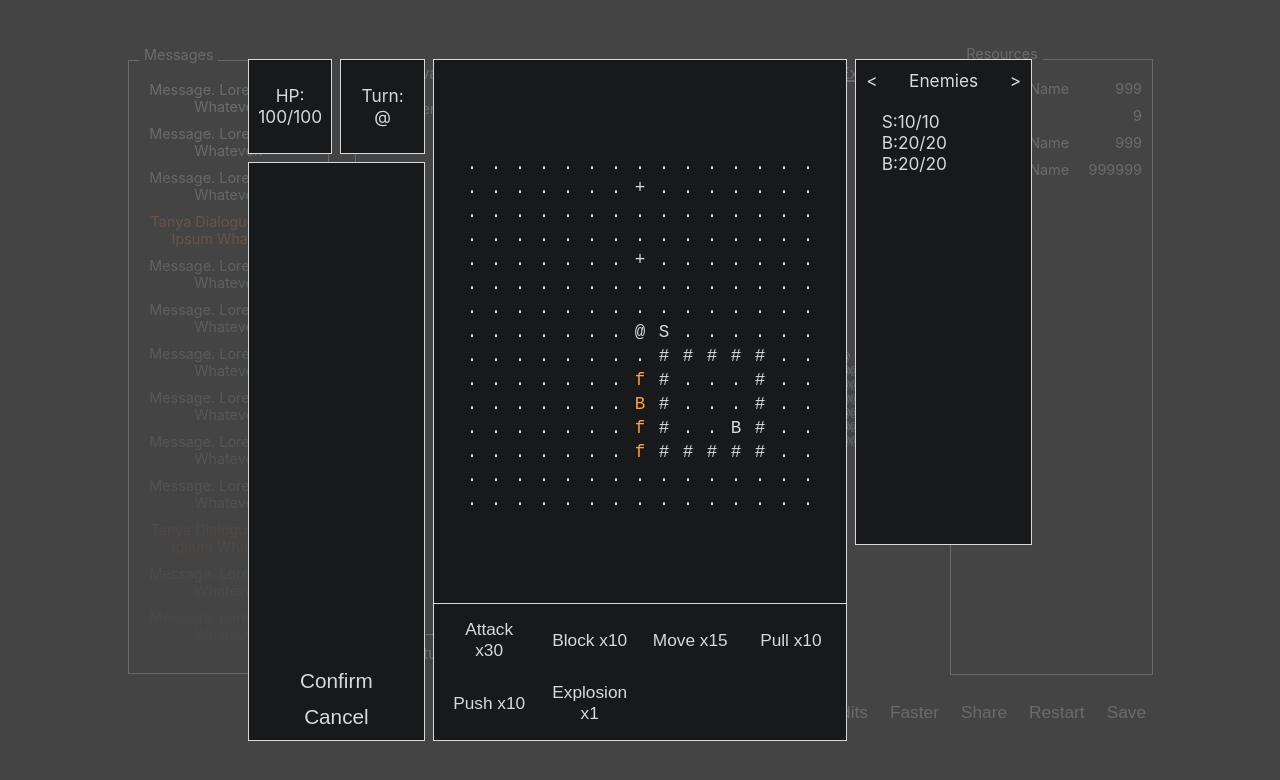
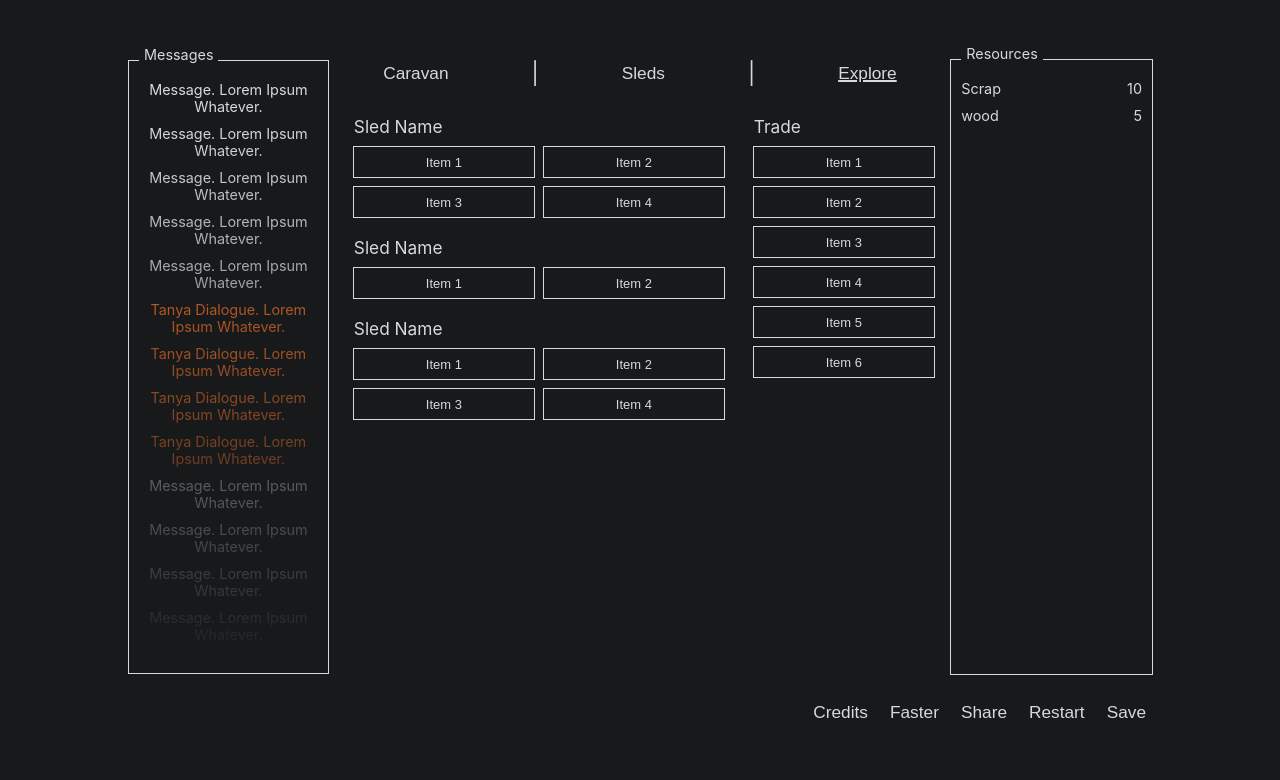
Before and after one commit to EthanPHall/rime-and-rust-ts, a React (Create React App) app: page / in a window 1280 px wide. Shown: the top 780 px of the page. Built offline with nearby package versions, Linux system fonts and the light colour scheme.

Commit message:
Started on caravan section

```diff
--- a/src/App.tsx
+++ b/src/App.tsx
@@ -14,7 +14,7 @@ function App() {
   return (
     <div className="App">
       {/* <EventParent></EventParent> */}
-      <CombatParent></CombatParent>
+      {/* <CombatParent></CombatParent> */}
       <CaravanParent></CaravanParent>
       {/* <MapParent></MapParent> */}
     </div>
--- a/src/components/caravan/CaravanParent/CaravanParent.tsx
+++ b/src/components/caravan/CaravanParent/CaravanParent.tsx
@@ -1,8 +1,8 @@
-import React, { FC } from 'react';
+import React, { FC, useState } from 'react';
 import './CaravanParent.css';
 import CaravanSectionCrafting from '../CaravanSectionCrafting/CaravanSectionCrafting';
 import CaravanSectionNavBar from '../CaravanSectionNavBar/CaravanSectionNavBar';
-import CaravanSectionValuables from '../CaravanSectionValuables/CaravanSectionValuables';
+import CaravanSectionValuables, { ResourceFactory, ResourcePlusQuantityList, ResourcesList } from '../CaravanSectionValuables/CaravanSectionValuables';
 import CaravanSectionOptions from '../CaravanSectionOptions/CaravanSectionOptions';
 import CaravanSectionSleds from '../CaravanSectionSleds/CaravanSectionSleds';
 import CaravanSectionExploration from '../CaravanSectionExploration/CaravanSectionExploration';
@@ -11,17 +11,22 @@ import MessagesParent from '../../messages/MessagesParent/MessagesParent';
 interface CaravanParentProps {}
 
 const CaravanParent: FC<CaravanParentProps> = () => {
+  const [resources, setResources] = useState<ResourcePlusQuantityList>({
+    "scrap": {resource: ResourceFactory.createResource("scrap"), quantity: 10},
+    "wood": {resource: ResourceFactory.createResource("wood"), quantity: 5},
+  });
+
   return (
     <div className='caravan-parent'>
       <div className='grid-parent'>
         <MessagesParent></MessagesParent>
         <div className='nav-rendered-composite'>
           <CaravanSectionNavBar></CaravanSectionNavBar>
-          {/* <CaravanSectionCrafting></CaravanSectionCrafting> */}
+          <CaravanSectionCrafting></CaravanSectionCrafting>
           {/* <CaravanSectionSleds></CaravanSectionSleds> */}
-          <CaravanSectionExploration></CaravanSectionExploration>
+          {/* <CaravanSectionExploration></CaravanSectionExploration> */}
         </div>
-        <CaravanSectionValuables></CaravanSectionValuables>
+        <CaravanSectionValuables resources={resources}></CaravanSectionValuables>
         <CaravanSectionOptions></CaravanSectionOptions>
       </div>
     </div>
--- a/src/components/caravan/CaravanSectionValuables/CaravanSectionValuables.tsx
+++ b/src/components/caravan/CaravanSectionValuables/CaravanSectionValuables.tsx
@@ -1,31 +1,63 @@
 import React, { FC } from 'react';
 import './CaravanSectionValuables.css';
 import SectionLabel from '../../misc/SectionLabel/SectionLabel';
+import resourcesDefinition from '../../../data/caravan/resources.json';
 
-interface CaravanSectionValuablesProps {}
+type Resource = {
+  name:string;
+  craftingRecipe:Recipe[];
+}
 
-const CaravanSectionValuables: FC<CaravanSectionValuablesProps> = () => (
+type Recipe = {resource: string, quantity: number};
+
+type ResourcePlusQuantity = {
+  resource:Resource;
+  quantity:number;
+}
+
+class ResourceFactory{
+  static createResource(name:string):Resource{
+    const resourcesList:ResourcesList = resourcesDefinition;
+    let newResource:Resource|undefined = resourcesList[name];
+
+    if(newResource === undefined){
+      newResource = {
+        name: name,
+        craftingRecipe: []
+      }
+    }
+
+    return newResource;
+  }
+}
+
+type ResourcesList = {[key:string]:Resource};
+type ResourcePlusQuantityList = {[key:string]:ResourcePlusQuantity};
+
+interface CaravanSectionValuablesProps {
+  resources:ResourcePlusQuantityList;
+}
+
+const CaravanSectionValuables: FC<CaravanSectionValuablesProps> = ({resources}) => (
+
+
   <div className="caravan-section-valuables" data-testid="caravan-section-valuables">
     <SectionLabel sectionName='Resources'></SectionLabel>
     <div className='resources-list'>
-      <div className='resource-entry'>
-        <div className='resource-name'>Resource Name</div>
-        <div className='resource-amount'>999</div>
-      </div>
-      <div className='resource-entry'>
-        <div className='resource-name'>R. Name</div>
-        <div className='resource-amount'>9</div>
-      </div>
-      <div className='resource-entry'>
-        <div className='resource-name'>Resource Name</div>
-        <div className='resource-amount'>999</div>
-      </div>
-      <div className='resource-entry'>
-        <div className='resource-name'>Resource Name</div>
-        <div className='resource-amount'>999999</div>
-      </div>
+      {
+        Object.keys(resources).map((key) => {
+          return (
+            <div className='resource-entry'>
+              <div className='resource-name'>{resources[key].resource.name}</div>
+              <div className='resource-amount'>{resources[key].quantity}</div>
+            </div>
+          );
+        })
+      }
     </div>
   </div>
 );
 
 export default CaravanSectionValuables;
+export type { ResourcesList, ResourcePlusQuantityList, ResourcePlusQuantity, Resource, Recipe};
+export { ResourceFactory };
--- a/src/components/map/MapParent/MapParent.tsx
+++ b/src/components/map/MapParent/MapParent.tsx
@@ -11,7 +11,7 @@ const MapParent: FC<MapParentProps> = () => (
       <div className='grid-parent'>
         <MessagesParent></MessagesParent>
         <Map></Map>
-        <CaravanSectionValuables></CaravanSectionValuables>
+        {/* <CaravanSectionValuables></CaravanSectionValuables> */}
       </div>
   </div>
 );
--- a/src/components/messages/Messages/Messages.tsx
+++ b/src/components/messages/Messages/Messages.tsx
@@ -1,36 +1,31 @@
 import React, { FC } from 'react';
 import './Messages.css';
 
-interface MessagesProps {}
+class Message {
+  message: string;
+  isTanya: boolean;
 
-const Messages: FC<MessagesProps> = () => (
-  <div className="messages" data-testid="messages">
-    <div>Message. Lorem Ipsum Whatever.</div>
-    <div>Message. Lorem Ipsum Whatever.</div>
-    <div>Message. Lorem Ipsum Whatever.</div>
-    <div className='tanya-dialogue'>Tanya Dialogue. Lorem Ipsum Whatever.</div>
-    <div>Message. Lorem Ipsum Whatever.</div>
-    <div>Message. Lorem Ipsum Whatever.</div>
-    <div>Message. Lorem Ipsum Whatever.</div>
-    <div>Message. Lorem Ipsum Whatever.</div>
-    <div>Message. Lorem Ipsum Whatever.</div>
-    <div>Message. Lorem Ipsum Whatever.</div>
-    <div className='tanya-dialogue'>Tanya Dialogue. Lorem Ipsum Whatever.</div>
-    <div>Message. Lorem Ipsum Whatever.</div>
-    <div>Message. Lorem Ipsum Whatever.</div>
-    <div>Message. Lorem Ipsum Whatever.</div>
-    <div>Message. Lorem Ipsum Whatever.</div>
-    <div>Message. Lorem Ipsum Whatever.</div>
-    <div>Message. Lorem Ipsum Whatever.</div>
-    <div>Message. Lorem Ipsum Whatever.</div>
-    <div>Message. Lorem Ipsum Whatever.</div>
-    <div>Message. Lorem Ipsum Whatever.</div>
-    <div>Message. Lorem Ipsum Whatever.</div>
-    <div>Message. Lorem Ipsum Whatever.</div>
-    <div>Message. Lorem Ipsum Whatever.</div>
-    <div>Message. Lorem Ipsum Whatever.</div>
-    <div>Message. Lorem Ipsum Whatever.</div>
-  </div>
-);
+  constructor(message: string, isTanya: boolean) {
+    this.message = message;
+    this.isTanya = isTanya;
+  }
+}
+
+interface MessagesProps {
+  messages:Message[];
+}
+
+const Messages: FC<MessagesProps> = ({messages}) => {
+
+
+  return (
+    <div className="messages" data-testid="messages">
+      {messages.map((message, index) => {
+        return <div className={`${message.isTanya && "tanya-dialogue"}`}>{message.message}</div>
+      })}
+    </div>
+  );
+}
 
 export default Messages;
+export { Message };
--- a/src/components/messages/MessagesParent/MessagesParent.tsx
+++ b/src/components/messages/MessagesParent/MessagesParent.tsx
@@ -1,17 +1,35 @@
 import React, { FC } from 'react';
 import './MessagesParent.css';
 import Gradient from '../Gradient/Gradient';
-import Messages from '../Messages/Messages';
+import Messages, { Message } from '../Messages/Messages';
 import SectionLabel from '../../misc/SectionLabel/SectionLabel';
 
 interface MessagesParentProps {}
 
-const MessagesParent: FC<MessagesParentProps> = () => (
-  <div className="messages-parent" data-testid="messages-parent">
-    <SectionLabel sectionName='Messages'></SectionLabel>
-    <Gradient></Gradient>
-    <Messages></Messages>
-  </div>
-);
+const MessagesParent: FC<MessagesParentProps> = () => {
+
+  const [messages, setMessages] = React.useState<Message[]>([
+    new Message('Message. Lorem Ipsum Whatever.', false),
+    new Message('Message. Lorem Ipsum Whatever.', false),
+    new Message('Message. Lorem Ipsum Whatever.', false),
+    new Message('Message. Lorem Ipsum Whatever.', false),
+    new Message('Message. Lorem Ipsum Whatever.', false),
+    new Message('Tanya Dialogue. Lorem Ipsum Whatever.', true),
+    new Message('Tanya Dialogue. Lorem Ipsum Whatever.', true),
+    new Message('Tanya Dialogue. Lorem Ipsum Whatever.', true),
+    new Message('Tanya Dialogue. Lorem Ipsum Whatever.', true),
+    new Message('Message. Lorem Ipsum Whatever.', false),
+    new Message('Message. Lorem Ipsum Whatever.', false),
+    new Message('Message. Lorem Ipsum Whatever.', false),
+    new Message('Message. Lorem Ipsum Whatever.', false),
+  ]);
+
+  return (<div className="messages-parent" data-testid="messages-parent">
+      <SectionLabel sectionName='Messages'></SectionLabel>
+      <Gradient></Gradient>
+      <Messages messages={messages}></Messages>
+    </div>
+  );
+}
 
 export default MessagesParent;
--- /dev/null
+++ b/src/data/caravan/resources.json
@@ -0,0 +1,28 @@
+{
+    "scrap": {
+        "name": "Scrap",
+        "craftingRecipe": []
+    },
+    "psychiumScrap":
+    {
+        "name": "Psychium Scrap",
+        "craftingRecipe":
+        [
+            {
+                "resource": "scrap",
+                "quantity": 50
+            }
+        ]
+    },
+    "purePsychium":
+    {
+        "name": "Pure Psychium",
+        "craftingRecipe":
+        [
+            {
+                "resource": "psychium scrap",
+                "quantity": 100
+            }
+        ]
+    }
+}
```
Also changed, not shown: 2 other files (tests, documents, lock files or other folders).
